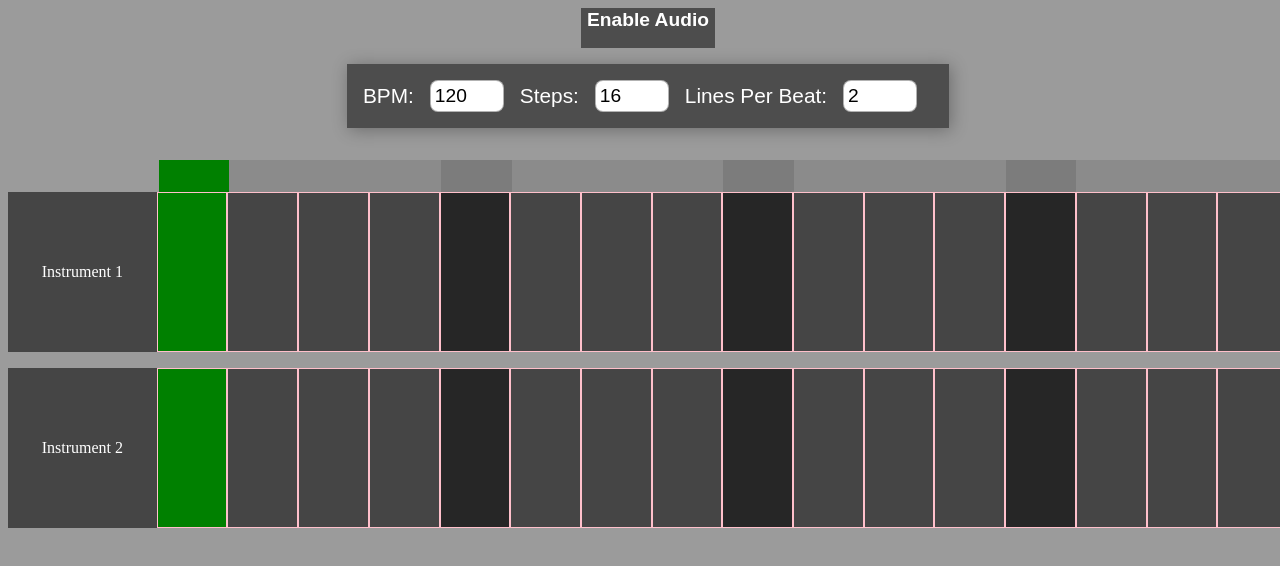
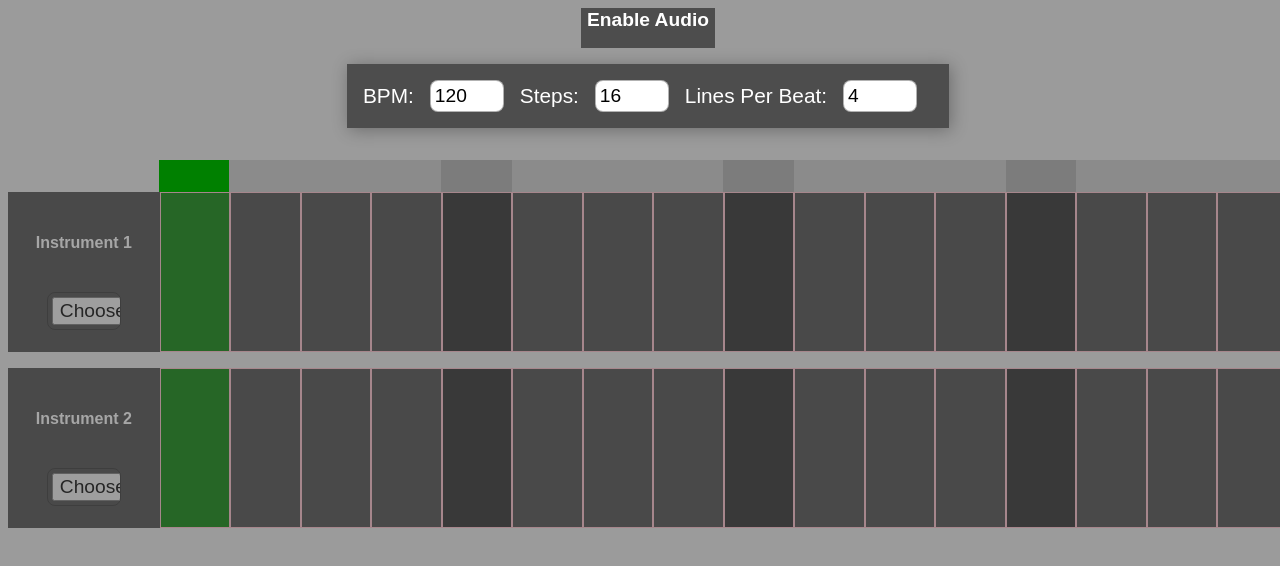
Before and after one commit to andrefcasimiro/music_sampler, a React app: page / in a window 1280 px wide. Built offline with nearby package versions, Linux system fonts and the light colour scheme.

Commit message:
Added node, instrument sample upload

```diff
--- a/src/containers/App/Sampler/Instrument/Step/index.css
+++ b/src/containers/App/Sampler/Instrument/Step/index.css
@@ -9,6 +9,13 @@
   justify-content: center;
   align-items: center;
   color: white;
+  cursor: pointer;
+  opacity: 0.5;
+  transition: .2s ease;
+}
+
+.step:hover {
+  opacity: 1;
 }
 
 .marker {
@@ -18,3 +25,8 @@
 .active {
   background: green;
 }
+
+.selected {
+  background: cyan;
+  margin: 0.1rem;
+}
--- a/src/containers/App/Sampler/Instrument/Step/index.js
+++ b/src/containers/App/Sampler/Instrument/Step/index.js
@@ -3,15 +3,21 @@ import React, { Component } from 'react'
 import './index.css'
 import AudioManager from 'data/classes/AudioManager'
 
+
 function loadSample (url: string, audioContext: AudioContext) {
   var request = new XMLHttpRequest()
 
+  url = url.replace('public/', '/')
+
+  console.log('new filepath: ', url)
   request.open('GET', url, true)
   request.responseType = 'arraybuffer'
+
 
   // Decode asynchronously
   request.onload = function () {
     audioContext.decodeAudioData(request.response, function (buffer) {
+      // Now for the fun part :)
       var source = audioContext.createBufferSource(); // creates a sound source
       source.buffer = buffer
       source.connect(audioContext.destination)
@@ -33,16 +39,20 @@ type Props = {
   audioManager: AudioManager,
 }
 
-type State = {}
+type State = {
+  selected: boolean,
+}
 
 class Step extends Component<Props, State> {
   constructor (props: Props) {
     super (props)
 
     this.state = {
+      selected: false,
     }
 
     this.playSound = this.playSound.bind(this)
+    this.toggleSelect = this.toggleSelect.bind(this)
   }
 
   playSound = () => {
@@ -51,30 +61,32 @@ class Step extends Component<Props, State> {
     loadSample(instrument.samplePath, audioManager.context)
   }
 
+  toggleSelect = () => {
+    this.setState({
+      selected: !this.state.selected,
+    })
+  }
+
   render() {
+    const { selected } = this.state
     const { marker, active, position } = this.props
 
     let className = 'step '
     className = marker ? className + 'marker ' : className
     className = active ? className + 'active ' : className
+    className = selected ? className + 'selected ' : className
 
     // If sequencer has reached this step
     if (active) {
 
       // If step has a note in this position
-      if (position === 3) {
-        console.log('play sound')
-
+      if (selected) {
         this.playSound()
-
-
       }
     }
 
     return (
-      <div className={className}>
-
-      </div>
+      <div className={className} onClick={this.toggleSelect} />
     )
   }
 
--- a/src/containers/App/Sampler/Instrument/index.css
+++ b/src/containers/App/Sampler/Instrument/index.css
@@ -7,3 +7,23 @@
   min-height: 10rem;
   background: rgba(0, 0, 0, 0.5);
 }
+
+.edit {
+  display: flex;
+  flex-direction: column;
+  padding: 0.1rem;
+  border: 1px solid red;
+  justify-content: space-evenly;
+}
+
+input[type=text] {
+  width: 80%;
+  margin: 1rem;
+  font-size: 1rem;
+  border-radius: 0;
+  border: none;
+  background: none;
+  color: white;
+  text-align: center;
+  font-weight: bold;
+}
--- a/src/containers/App/Sampler/Instrument/index.js
+++ b/src/containers/App/Sampler/Instrument/index.js
@@ -2,6 +2,7 @@
 import React, { Component } from 'react'
 import { generateContentBasedOnSteps } from '../helpers'
 import './index.css'
+import axios from 'axios'
 import AudioManager from 'data/classes/AudioManager'
 
 type Props = {
@@ -21,6 +22,8 @@ type Props = {
 }
 
 type State = {
+  name: string,
+  samplePath: string,
 }
 
 class Instrument extends Component<Props, State> {
@@ -28,17 +31,62 @@ class Instrument extends Component<Props, State> {
     super (props)
 
     this.state = {
+      // Copy initial instrument created in the Sampler parent
+      name: this.props.instrument.name,
+      samplePath: this.props.instrument.samplePath,
+    }
 
-    }
+    this.editName = this.editName.bind(this)
+    this.editSamplePath = this.editSamplePath.bind(this)
+  }
+
+  editName = (event: SyntheticInputEvent<*>) => {
+    const value = event.target.value
+
+    this.setState({
+      name: value,
+    })
+  }
+
+  editSamplePath = (event: SyntheticInputEvent<*>) => {
+    const data = new FormData()
+    data.append('file', event.target.files[0])
+    axios.post('http://localhost:8000/upload', data, {})
+         .then(response => {
+           console.log(response)
+           console.log(response.statusText)
+           if (response.status === 200) {
+             const filePath = 'public/uploads/' + response.data.filename
+
+             console.log('new file path: ', filePath)
+             // Update component state with new sample path
+             this.setState({
+               samplePath: filePath,
+             })
+           }
+         })
+         .catch(err => console.log('upload failed: ', err))
   }
 
   render () {
 
+    // Replace props.instrument with state.instrument in case we make changes to this instrument (change name or sample path)
+    const _props = {
+      ...this.props,
+      instrument: {
+        name: this.state.name,
+        samplePath: this.state.samplePath,
+      }
+    }
+
     return (
       <React.Fragment>
         <div className="stepsGrid">
-          <div className='step default'>{this.props.instrument.name}</div>
-          {generateContentBasedOnSteps('step', this.props)}
+          <div className='step default edit'>
+            <input type="text" value={this.state.name} onChange={this.editName}/>
+            <input type="file" onChange={this.editSamplePath}/>
+          </div>
+          {generateContentBasedOnSteps('step', _props)}
         </div>
       </React.Fragment>
     )
--- a/src/containers/App/Sampler/index.js
+++ b/src/containers/App/Sampler/index.js
@@ -40,7 +40,7 @@ class Sampler extends Component<Props, State> {
       settings: {
         tempo: 120,
         steps: 16,
-        linesPerBeat: 2,
+        linesPerBeat: 4,
       },
       sequencer: {
         currentPosition: 0,
```
Also changed, not shown: package.json (+6 -1 lines), server.js (added, +33 -0 lines), 12 other files.
